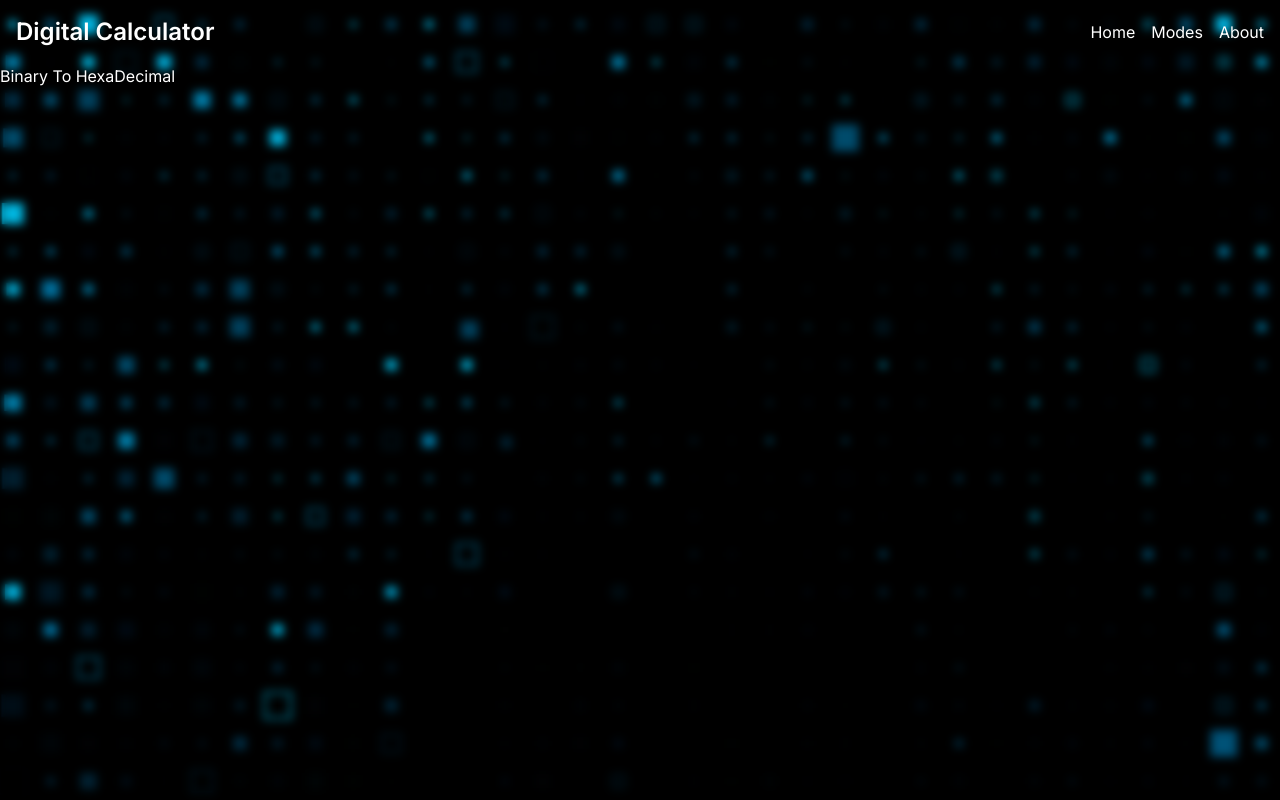
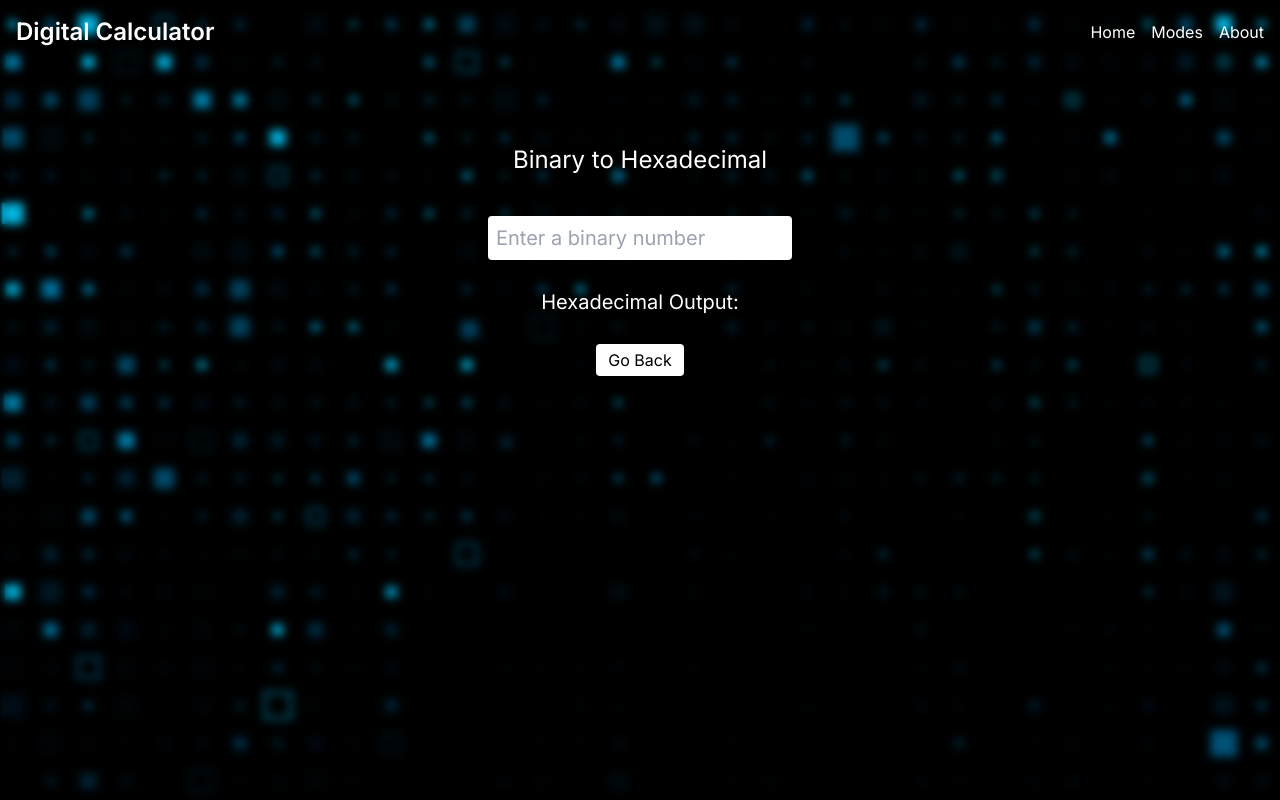
Before and after one commit to adityach0uhan/DigitalElectronicsConverter, a Next.js app: page /Binary/Operations/4 in a window 1280 px wide. Built offline with nearby package versions, Linux system fonts and the light colour scheme.

Commit message:
Implemented Binary Conversions

```diff
--- a/app/Binary/Operations/1/page.js
+++ /dev/null
@@ -1,9 +0,0 @@
-import React from 'react'
-
-const page = () => {
-  return (
-    <div className='text-white'>Decimal to Binary route</div>
-  )
-}
-
-export default page
--- /dev/null
+++ b/app/Binary/Operations/1/page.jsx
@@ -0,0 +1,71 @@
+"use client"
+import React from 'react'
+import { useState, useEffect } from 'react';
+import Link from 'next/link';
+
+const page = () => {
+
+  const [decimalInput, setDecimalInput] = useState('');
+  const [binaryOutput, setBinaryOutput] = useState('');
+
+
+  const handleInputChange = (e) => {
+    const input = e.target.value;
+
+    // Check if the input is a valid decimal value (0-15)
+    if (!isNaN(input) && parseInt(input, 10) >= 0 && parseInt(input, 10) <= 15) {
+      setDecimalInput(input);
+      convertToBinary(input);
+    } else if (e.nativeEvent.inputType === 'deleteContentBackward') {
+      // Handle backspace key press
+      setDecimalInput('');
+      setBinaryOutput('');
+    } else {
+      // If the input is invalid, don't update the state
+      setDecimalInput('');
+      alert("Invalid Input")
+      setBinaryOutput('');
+    }
+  };
+
+
+  const convertToBinary = (decimalInput) => {
+    if (decimalInput === '') {
+      setBinaryOutput('');
+    } else {
+      let binary = parseInt(decimalInput, 10).toString(2);
+      binary = binary.padStart(4, '0');
+      binary = binary.slice(-4);
+      setBinaryOutput(binary);
+    };
+  };
+
+  return (
+    <>
+    <div className='text-white flex m-auto my-10  flex-col align-center justify-center md:w-1/3'>
+
+      <h2 className='text-center text-xl md:text-2xl py-10'>Decimal to Binary </h2>
+
+      <div className=' centertheText'  >
+
+        <input
+          className='text-black p-1 md:p-2 rounded md:text-xl'
+          type="text"
+          placeholder="Enter a decimal number"
+          value={decimalInput}
+          onChange={handleInputChange} />
+        <div className='py-7 md:text-xl'>
+          Binary Output  : {binaryOutput}
+          </div>
+          <Link href="/Binary">
+            <button className='bg-white text-black p-1 px-3 rounded ' >Go Back</button></Link>
+      </div>
+
+
+
+    </div>
+  </>
+  )
+}
+
+export default page
--- a/app/Binary/Operations/2/page.js
+++ b/app/Binary/Operations/2/page.js
@@ -1,9 +1,56 @@
-import React from 'react'
+"use client"
+import React, { useState } from 'react';
+import Link from 'next/link';
+const BinaryToDecimalConverter = () => {
+    const [binaryInput, setBinaryInput] = useState('');
+    const [decimalOutput, setDecimalOutput] = useState('');
 
-const page = () => {
+    const handleInputChange = (e) => {
+        const input = e.target.value;
+
+        // Check if the input is a valid binary value (0 or 1)
+        if (/^[01]+$/.test(input)) {
+            setBinaryInput(input);
+            convertToDecimal(input);
+        } else if (e.nativeEvent.inputType === 'deleteContentBackward') {
+            // Handle backspace key press
+            setBinaryInput('');
+            setDecimalOutput('');
+        } else {
+            // If the input is invalid, don't update the state
+            setBinaryInput('');
+            alert('Invalid Input');
+            setDecimalOutput('');
+        }
+    };
+
+    const convertToDecimal = (binaryInput) => {
+        if (binaryInput === '') {
+            setDecimalOutput('');
+        } else {
+            const decimal = parseInt(binaryInput, 2);
+            setDecimalOutput(decimal);
+        }
+    };
+
     return (
-        <div className='text-white'>Binary to Decimal route</div>
-    )
-}
+        <div className="text-white flex m-auto my-10 flex-col align-center justify-center md:w-1/3">
+            <h2 className="text-center text-xl md:text-2xl py-10">Binary to Decimal</h2>
+            <div className="centertheText">
+                <input
+                    className="text-black p-1 md:p-2 rounded md:text-xl"
+                    type="text"
+                    placeholder="Enter a binary number"
+                    value={binaryInput}
+                    onChange={handleInputChange}
+                />
+                <div className="py-7 md:text-xl">
+                    Decimal Output: {decimalOutput}
+                </div>
+                <Link href="/Binary">
+                    <button className='bg-white text-black p-1 px-3 rounded ' >Go Back</button></Link>            </div>
+        </div>
+    );
+};
 
-export default page
+export default BinaryToDecimalConverter;
--- a/app/Binary/Operations/3/page.jsx
+++ b/app/Binary/Operations/3/page.jsx
@@ -1,9 +1,69 @@
-import React from 'react'
+"use client"
+import React, { useState } from 'react';
+import Link from 'next/link';
+const BinaryToOctalConverter = () => {
+  const [binaryInput, setBinaryInput] = useState('');
+  const [octalOutput, setOctalOutput] = useState('');
 
-const page = () => {
+  const handleInputChange = (e) => {
+    const input = e.target.value;
+
+    // Check if the input is a valid binary value (0 or 1)
+    if (/^[01]+$/.test(input)) {
+      setBinaryInput(input);
+      convertToOctal(input);
+    } else if (e.nativeEvent.inputType === 'deleteContentBackward') {
+      // Handle backspace key press
+      setBinaryInput('');
+      setOctalOutput('');
+    } else {
+      // If the input is invalid, don't update the state
+      setBinaryInput('');
+      alert('Invalid Input');
+      setOctalOutput('');
+    }
+  };
+
+  const convertToOctal = (binaryInput) => {
+    if (binaryInput === '') {
+      setOctalOutput('');
+    } else {
+      // Pad the binary input to have a length multiple of 3
+      const paddedBinary = binaryInput.padStart(
+        Math.ceil(binaryInput.length / 3) * 3,
+        '0'
+      );
+
+      let octal = '';
+      for (let i = 0; i < paddedBinary.length; i += 3) {
+        const chunk = paddedBinary.slice(i, i + 3);
+        const decimal = parseInt(chunk, 2);
+        octal += decimal.toString(8);
+      }
+
+      setOctalOutput(octal);
+    }
+  };
+
   return (
-      <div className='text-white'>Binary To Octal</div>
-  )
-}
+    <div className="text-white flex m-auto my-10 flex-col align-center justify-center md:w-1/3">
+      <h2 className="text-center text-xl md:text-2xl py-10">Binary to Octal</h2>
+      <div className="centertheText">
+        <input
+          className="text-black p-1 md:p-2 rounded md:text-xl"
+          type="text"
+          placeholder="Enter a binary number"
+          value={binaryInput}
+          onChange={handleInputChange}
+        />
+        <div className="py-7 md:text-xl">
+          Octal Output: {octalOutput}
+        </div>
+        <Link href="/Binary">
+          <button className='bg-white text-black p-1 px-3 rounded ' >Go Back</button></Link>
+      </div>
+    </div>
+  );
+};
 
-export default page
+export default BinaryToOctalConverter;
--- a/app/Binary/Operations/4/page.jsx
+++ b/app/Binary/Operations/4/page.jsx
@@ -1,9 +1,69 @@
-import React from 'react'
+"use client"
+import React, { useState } from 'react';
+import Link from 'next/link';
+const BinaryToHexadecimalConverter = () => {
+  const [binaryInput, setBinaryInput] = useState('');
+  const [hexadecimalOutput, setHexadecimalOutput] = useState('');
 
-const page = () => {
+  const handleInputChange = (e) => {
+    const input = e.target.value;
+
+    // Check if the input is a valid binary value (0 or 1)
+    if (/^[01]+$/.test(input)) {
+      setBinaryInput(input);
+      convertToHexadecimal(input);
+    } else if (e.nativeEvent.inputType === 'deleteContentBackward') {
+      // Handle backspace key press
+      setBinaryInput('');
+      setHexadecimalOutput('');
+    } else {
+      // If the input is invalid, don't update the state
+      setBinaryInput('');
+      alert('Invalid Input');
+      setHexadecimalOutput('');
+    }
+  };
+
+  const convertToHexadecimal = (binaryInput) => {
+    if (binaryInput === '') {
+      setHexadecimalOutput('');
+    } else {
+      // Pad the binary input to have a length multiple of 4
+      const paddedBinary = binaryInput.padStart(
+        Math.ceil(binaryInput.length / 4) * 4,
+        '0'
+      );
+
+      let hexadecimal = '';
+      for (let i = 0; i < paddedBinary.length; i += 4) {
+        const chunk = paddedBinary.slice(i, i + 4);
+        const decimal = parseInt(chunk, 2);
+        hexadecimal += decimal.toString(16);
+      }
+
+      setHexadecimalOutput(hexadecimal);
+    }
+  };
+
   return (
-      <div className='text-white'>Binary To HexaDecimal</div>
-  )
-}
+    <div className="text-white flex m-auto my-10 flex-col align-center justify-center md:w-1/3">
+      <h2 className="text-center text-xl md:text-2xl py-10">Binary to Hexadecimal</h2>
+      <div className="centertheText">
+        <input
+          className="text-black p-1 md:p-2 rounded md:text-xl"
+          type="text"
+          placeholder="Enter a binary number"
+          value={binaryInput}
+          onChange={handleInputChange}
+        />
+        <div className="py-7 md:text-xl">
+          Hexadecimal Output: {hexadecimalOutput}
+        </div>
+        <Link href="/Binary">
+          <button className='bg-white text-black p-1 px-3 rounded ' >Go Back</button></Link>
+      </div>
+    </div>
+  );
+};
 
-export default page
+export default BinaryToHexadecimalConverter;
--- a/app/Decimal/page.js
+++ /dev/null
@@ -1,25 +0,0 @@
-// "use client"
-import React from 'react';
-// import { useState, useEffect } from 'react';
-// import numberSystemsData from '../public/numberSystem.js';
-
-const Page = () => {
-    //   const [DecimalData, setDecimalData] = useState([])
-    //   useEffect(() => {
-    //     async function fetchData() {
-    //       try {
-    //         setDecimalData(numberSystemsData.number_systems[1])
-    //       } catch (error) {
-    //         console.error('Error fetching file data:', error);
-    //       }
-    //     }
-    //     fetchData();
-    //   }, [''])
-    return (
-        <div className='text-white text-center'>This is the Decimal Route Page
-
-        </div>
-    )
-}
-
-export default Page
--- a/app/Header.jsx
+++ b/app/Header.jsx
@@ -56,7 +56,7 @@ const Header = () => {
               } origin-top-right bg-green-100 mt-2 p-2 rounded-lg shadow-lg`}
           >
             <Link href="/">
-              <div className="text-black cursor-pointer p-2">Home</div>
+              <div className="text-black cursor-pointer p-2"><i className="fa-solid fa-house fa-bounce"></i>Home</div>
             </Link>
             <Link href="/Modes">
               <div className="text-black cursor-pointer p-2">Modes</div>
--- a/app/globals.css
+++ b/app/globals.css
@@ -1,6 +1,7 @@
 @tailwind base;
 @tailwind components;
 @tailwind utilities;
+@import "~font-awesome/css/font-awesome.css";
 
 body {
     height: 100vh;
--- a/app/page.jsx
+++ b/app/page.jsx
@@ -27,6 +27,7 @@ export default function Home() {
 
   return (
     <>
+
       <div className='flex flex-row bg-black-900 flex-wrap'>
         <div className='m-auto text-white text-l md:text-2xl font-extrabold my-10 text-bold mb-4'>Number System Conversions</div>
         <div className=" w-full justify-center py-1 align-center flex flex-wrap">
--- a/package.json
+++ b/package.json
@@ -9,7 +9,9 @@
     "lint": "next lint"
   },
   "dependencies": {
+    "@fortawesome/react-fontawesome": "^0.2.0",
     "bootstrap": "^4.6.0",
+    "font-awesome": "^4.7.0",
     "jquery": "^3.7.1",
     "next": "13.5.4",
     "popper.js": "^1.16.1",
```
Also changed, not shown: 1 other file (tests, documents, lock files or other folders).
